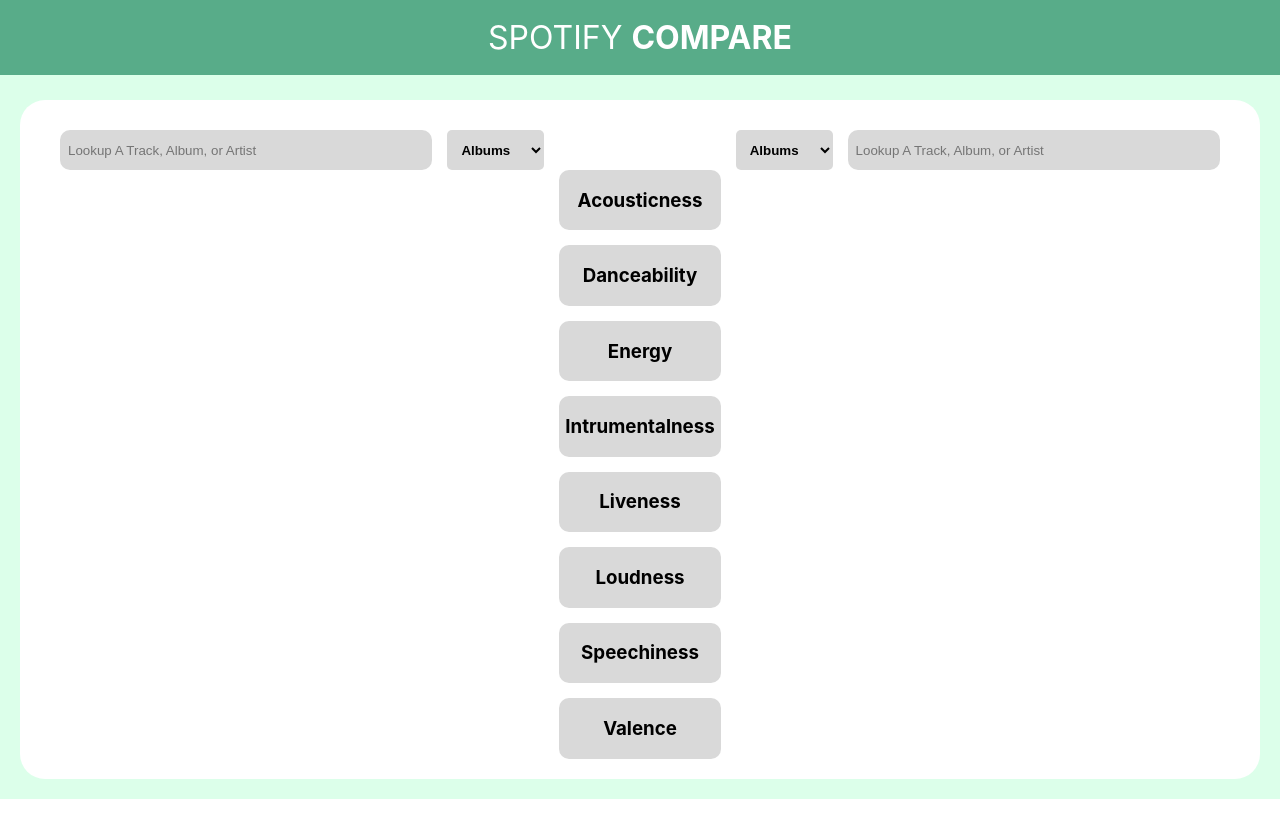
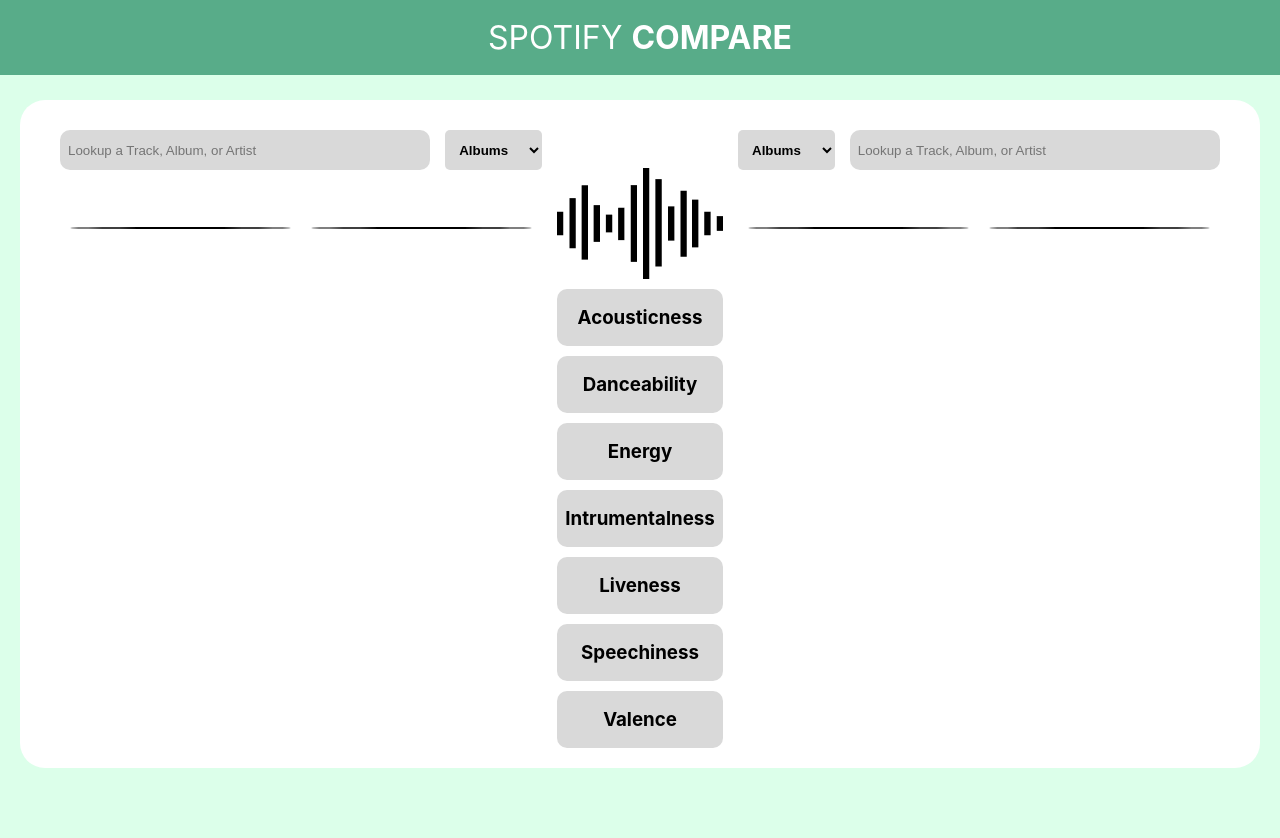
Before and after one commit to PhongCao1407/Harmonize, a React (Create React App) app: page /ComparisonPage in a window 1280 px wide. Shown: the top 838 px of the page. Before the commit the page ends 800 px from the top, so only its background shows below. Built offline with nearby package versions, Linux system fonts and the light colour scheme.

Commit message:
Update Comparison Page

```diff
--- a/package.json
+++ b/package.json
@@ -6,6 +6,7 @@
     "@testing-library/jest-dom": "^5.16.5",
     "@testing-library/react": "^13.4.0",
     "@testing-library/user-event": "^13.5.0",
+    "chart.js": "^4.2.1",
     "react": "^18.2.0",
     "react-dom": "^18.2.0",
     "react-router-dom": "^6.8.1",
--- a/src/App.js
+++ b/src/App.js
@@ -31,6 +31,7 @@
 
       return response.json();
     }).then(jsonResponse => {
+      // console.log(jsonResponse.tracks)
       if (!jsonResponse.tracks) return [];
       return jsonResponse.tracks.items.map(track => ({
         id: track.id,
@@ -38,16 +39,29 @@
         artist: track.artists[0].name,
         album: track.album.name,
         uri: track.uri,
-        popularity: track.popularity
+        popularity: track.popularity,
+        image: track.album.images[0]
       }))
     }).then(searchResults => {
       return searchResults
     });
   }
 
-  const getAudioFeatures = (songID) => {
+  const getAudioFeatures = (trackID) => {
 
-    return fetch(`https://api.spotify.com/v1/audio-features/${songID}`, {
+    return fetch(`https://api.spotify.com/v1/audio-features/${trackID}`, {
+      headers: { Authorization: `Bearer ${token}` }
+    }).then(response => {
+
+      return response.json();
+    }).then(jsonResponse => {
+      return jsonResponse
+    });
+  }
+
+  const getTrack = (trackID) => {
+
+    return fetch(`https://api.spotify.com/v1/tracks/${trackID}`, {
       headers: { Authorization: `Bearer ${token}` }
     }).then(response => {
 
@@ -84,7 +98,7 @@
       </header>
       <Routes>
         <Route path='/' element={<LandingPage setToken={setToken}/>} />
-        <Route path='/ComparisonPage' element={<ComparisonPage searchTrack={searchTrack} getAudioFeatures={getAudioFeatures} />} />
+        <Route path='/ComparisonPage' element={<ComparisonPage searchTrack={searchTrack} getAudioFeatures={getAudioFeatures} getTrack={getTrack} />} />
       </Routes>
 
 
--- a/src/components/ChartPage/ChartPage.js
+++ b/src/components/ChartPage/ChartPage.js
@@ -0,0 +1,125 @@
+import Chart from 'chart.js/auto';
+
+
+let chartLeft = null;
+
+function charterLeft(acousticness, danceability, energy, instrumentalness, liveness, loudness, speechiness, valence, barcolor) {
+    const ctx = document.getElementById('left-charts');
+
+    if (chartLeft != null) {
+        chartLeft.destroy()
+    }
+
+    chartLeft = new Chart(ctx, {
+        type: 'bar',
+        data: {
+            labels: ['', '', '', '', '', '', ''],
+            datasets: [{
+                label: '',
+                data: [acousticness, danceability, energy, instrumentalness, liveness, speechiness, valence], // attributes of object
+                borderColor: barcolor,
+                backgroundColor: barcolor,
+                borderWidth: 1
+            }]
+        },
+        options: {
+            responsive: true,
+            maintainAspectRatio: false,
+            indexAxis: 'y',
+            plugins: {
+                legend: {
+                    display: false,
+                    position: 'right'
+                },
+                tooltip: {
+                    enabled: false
+
+                }
+            },
+            scales: {
+                x: {
+
+                    max: 1,
+                    min: 0,
+                    beginAtZero: true,
+                    display: false,
+                    grid: {
+                        display: false
+                    },
+
+                },
+                y: {
+                    //max: 1,
+                    //min: 0,
+
+                    beginAtZero: true,
+                    grid: {
+                        display: false,
+                    }
+                }
+            }
+        }
+    }
+    )
+};
+
+let chartRight = null;
+
+function charterRight(acousticness, danceability, energy, instrumentalness, liveness, loudness, speechiness, valence, barcolor) {
+    const ctx = document.getElementById('right-charts');
+
+    if (chartRight != null) {
+        chartRight.destroy()
+    }
+
+    chartRight = new Chart(ctx, {
+        type: 'bar',
+        data: {
+            labels: ['', '', '', '', '', '', ''],
+            datasets: [{
+                label: '',
+                data: [acousticness, danceability, energy, instrumentalness, liveness, speechiness, valence], // attributes of object
+                borderColor: barcolor,
+                backgroundColor: barcolor,
+                borderWidth: 1
+            }]
+        },
+        options: {
+            responsive: true,
+            maintainAspectRatio: false,
+            indexAxis: 'y',
+            plugins: {
+                legend: {
+                    display: false,
+                    position: 'right'
+                },
+                //removes the tooltip
+                tooltip: {
+                    enabled: false
+                }
+            },
+            scales: {
+                x: {
+                    max: 1,
+                    min: 0,
+                    beginAtZero: true,
+                    display: false,
+                    grid: {
+                        display: false
+                    }
+                },
+                y: {
+                    //max: 1,
+                    //min: 0,
+                    beginAtZero: true,
+                    grid: {
+                        display: false,
+                    },
+                }
+            }
+        }
+    }
+    )
+};
+
+export { charterLeft, charterRight }
--- a/src/components/ComparisonPage/ComparisonPage.css
+++ b/src/components/ComparisonPage/ComparisonPage.css
@@ -1,7 +1,11 @@
+html {
+    background-color: #DCFFEA;
+}
+
 .comparison-page {
-    background-color: #DCFFEA;
     padding: 100px 20px 20px 20px;
 
+    height: 100%;
 }
 
 main.search-bar-main {
@@ -13,18 +17,27 @@
 
     padding: 30px 40px 20px 40px;
 
-    border-radius: 25px
+    border-radius: 25px;
+
+
 }
 
 .chart-box {
     display: flex;
+    flex-direction: column;
+
+    gap: 20px;
+
+}
+
+.chart-box>.search-box {
+    display: flex;
     flex-direction: row;
 
     gap: 15px;
-
 }
 
-.chart-box>select {
+.chart-box>.search-box>select {
     height: 40px;
     width: 120px;
     background-color: #D9D9D9;
@@ -36,24 +49,80 @@
     font-weight: 600;
 }
 
-.chart-box>select:hover {
+.chart-box>.search-box>select:hover {
     background-color: #a0a0a0;
+}
+
+#charts {
+    height: 100%;
 }
 
 .song-attributes {
     display: flex;
     flex-direction: column;
     align-items: center;
-    gap: 15px;
-    padding-top: 40px;
+    justify-content: center;
+    gap: 10px;
+    padding-top: 38px;
 }
 
 .attribute {
     background-color: #D9D9D9;
-    height: 100%;
+    height: 57px;
     width: 100%;
+
+    display: flex;
+
+    align-items: center;
+    justify-content: center;
 
     text-align: center;
 
     border-radius: 10px;
 }
+
+/* .attribute:hover {
+    position: absolute;
+    content: attr(Hellosdfklnsdflksdnfl);
+    display: inline-block;
+    left: 0px;
+    top: 0px;
+    padding: 5px;
+    background-color: black;
+    color: white;
+} */
+
+.art-work {
+    display: flex;
+    align-items: center;
+    justify-content: center;
+    gap: 10px;
+
+    padding: 0 10px;
+}
+
+.art-work>.line {
+    border: 0.5px solid #000000;
+    width: 100%;
+    border-radius: 90%;
+}
+
+.art-work>img {
+    height: 75px;
+    border-radius: 90%;
+}
+
+.canvas-container {
+    display: block;
+    height: 100%;
+}
+
+#left-charts {
+    /* height: 500px; */
+    transform: scaleX(-1);
+}
+
+canvas {
+    height: 100%;
+    width: 100%;
+}
--- a/src/components/ComparisonPage/ComparisonPage.js
+++ b/src/components/ComparisonPage/ComparisonPage.js
@@ -1,11 +1,57 @@
 import './ComparisonPage.css'
 
+import wave from './static/wave.png'
+
 import { SearchBar } from '../SearchBar/SearchBar'
+import { charterLeft, charterRight } from '../ChartPage/ChartPage'
 
-import { useEffect } from 'react'
+import { useEffect, useState } from 'react'
 
 
 const ComparisonPage = (props) => {
+
+
+    // Get data from child
+    const sendTrackAudioLeft = (trackData) => {
+
+        let acousticness = trackData['acousticness']
+        let danceability = trackData['danceability']
+        let energy = trackData['energy']
+        let instrumentalness = trackData['instrumentalness']
+        let liveness = trackData['liveness']
+        let loudness = trackData['loudness']
+        let speechiness = trackData['speechiness']
+        let valence = trackData['valence']
+        charterLeft(acousticness, danceability, energy, instrumentalness, liveness, loudness, speechiness, valence, '#58AC89')
+
+    }
+
+    const sendTrackAudioRight = (trackData) => {
+        let acousticness = trackData['acousticness']
+        let danceability = trackData['danceability']
+        let energy = trackData['energy']
+        let instrumentalness = trackData['instrumentalness']
+        let liveness = trackData['liveness']
+        let loudness = trackData['loudness']
+        let speechiness = trackData['speechiness']
+        let valence = trackData['valence']
+        charterRight(acousticness, danceability, energy, instrumentalness, liveness, loudness, speechiness, valence, '#58AC89')
+    }
+
+    const sendTrackDataLeft = (trackData) => {
+        let artistImage = trackData.album.images[0].url
+        let img = document.getElementById('left-image')
+        img.src = artistImage
+
+
+    }
+
+    const sendTrackDataRight = (trackData) => {
+        let artistImage = trackData.album.images[0].url
+        let img = document.getElementById('right-image')
+        img.src = artistImage
+    }
+
     useEffect(() => {
         const main = document.getElementsByTagName('main')[0]
 
@@ -15,12 +61,26 @@
     const ChartBoxLeft = (props) => {
         return (
             <div className="chart-box">
-                <SearchBar searchTrack={props.searchTrack} getAudioFeatures={props.getAudioFeatures} />
+                <div className='search-box'>
+                    <SearchBar searchTrack={props.searchTrack}
+                        getAudioFeatures={props.getAudioFeatures} sendAudioFeatures={sendTrackAudioLeft}
+                        getTrack={props.getTrack} sendTrackData={sendTrackDataLeft}/>
                     <select>
                         <option>Albums</option>
                         <option>Artists</option>
                         <option>Tracks</option>
                     </select>
+                </div>
+
+                <div className='art-work'>
+                    <div className='line'></div>
+                    <img id="left-image" src=''></img>
+                    <div className='line'></div>
+                </div>
+                <div className='canvas-container'>
+                    <canvas id='left-charts'></canvas>
+                </div>
+
             </div>
         )
     }
@@ -28,13 +88,27 @@
     const ChartBoxRight = (props) => {
         return (
             <div className="chart-box">
+                <div className="search-box">
                     <select>
                         <option>Albums</option>
                         <option>Artists</option>
                         <option>Tracks</option>
                     </select>
-                <SearchBar searchTrack={props.searchTrack} getAudioFeatures={props.getAudioFeatures} />
+                    <SearchBar searchTrack={props.searchTrack}
+                        getAudioFeatures={props.getAudioFeatures} sendAudioFeatures={sendTrackAudioRight}
+                        getTrack={props.getTrack} sendTrackData={sendTrackDataRight}/>
 
+                </div>
+
+                <div className='art-work'>
+                    <div className='line'></div>
+                    <img id="right-image" src=''></img>
+                    <div className='line'></div>
+                </div>
+
+                <div className="canvas-container">
+                    <canvas id='right-charts'></canvas>
+                </div>
             </div>
         )
     }
@@ -50,12 +124,12 @@
 
         return (
             <div className="song-attributes">
+                <img src={wave}/>
                 <Attribute attributeName="Acousticness"></Attribute>
                 <Attribute attributeName="Danceability"></Attribute>
                 <Attribute attributeName="Energy"></Attribute>
                 <Attribute attributeName="Intrumentalness"></Attribute>
                 <Attribute attributeName="Liveness"></Attribute>
-                <Attribute attributeName="Loudness"></Attribute>
                 <Attribute attributeName="Speechiness"></Attribute>
                 <Attribute attributeName="Valence"></Attribute>
 
@@ -66,9 +140,9 @@
     return (
         <div className="comparison-page">
             <main>
-                <ChartBoxLeft searchTrack={props.searchTrack} getAudioFeatures={props.getAudioFeatures}/>
+                <ChartBoxLeft searchTrack={props.searchTrack} getAudioFeatures={props.getAudioFeatures} getTrack={props.getTrack}/>
                 <SongAttributes />
-                <ChartBoxRight searchTrack={props.searchTrack} getAudioFeatures={props.getAudioFeatures}/>
+                <ChartBoxRight searchTrack={props.searchTrack} getAudioFeatures={props.getAudioFeatures} getTrack={props.getTrack}/>
             </main>
         </div>
     )
--- a/src/components/SearchBar/SearchBar.js
+++ b/src/components/SearchBar/SearchBar.js
@@ -2,7 +2,7 @@
 
 import { useState } from "react";
 
-let songIDs = {}
+let trackIDs = {}
 
 const SearchBar = (props) => {
   const [searchQuery, setSearchQuery] = useState("");
@@ -10,19 +10,19 @@
   const handleTermChange = (e) => {
 
     setSearchQuery(e.target.value)
-    props.searchTrack(searchQuery).then(songsList => {
-      console.log(songsList)
-      const datalist = document.getElementById('songs-list')
+    props.searchTrack(searchQuery).then(tracksList => {
+      console.log(tracksList)
+      const datalist = document.getElementById('tracks-list')
 
-      for (let i = 0; i < songsList.length; i++) {
+      for (let i = 0; i < tracksList.length; i++) {
         const newOption = document.createElement('option')
-        const song = songsList[i]
+        const track = tracksList[i]
 
-        let songNameAndID = song.name + ` (${song.artist})`
+        let trackNameAndID = track.name + ` (${track.artist})`
 
-        songIDs[songNameAndID] = song.id
+        trackIDs[trackNameAndID] = track.id
 
-        newOption.value = songNameAndID
+        newOption.value = trackNameAndID
 
         datalist.appendChild(newOption)
       }
@@ -32,24 +32,29 @@
 
   const checkEnter = (e) => {
     if (e.keyCode === 13) {
-      let songNameRaw = searchQuery
-      let songID = songIDs[songNameRaw]
+      let trackNameRaw = searchQuery
+      let trackID = trackIDs[trackNameRaw]
 
-      console.log(songID)
-      props.getAudioFeatures(songID).then(features => {
+      console.log(trackID)
+      props.getAudioFeatures(trackID).then(features => {
         console.log(features)
+        props.sendAudioFeatures(features)
+      })
+      props.getTrack(trackID).then(data => {
+        console.log(data)
+        props.sendTrackData(data)
       })
     }
   }
 
   return (
     <div className="search-bar">
-      <datalist id="songs-list">
+      <datalist id="tracks-list">
 
       </datalist>
 
 
-      <input type="search" list="songs-list" placeholder="Lookup A Track, Album, or Artist"
+      <input type="search" list="tracks-list" placeholder="Lookup a Track, Album, or Artist"
         onChange={(e) => handleTermChange(e)}
         onKeyDown={(e) => checkEnter(e)} />
 
```
Also changed, not shown: src/components/ComparisonPage/static/wave.png (added), 1 other file (tests, documents, lock files or other folders). Lines whose indentation alone changed are shown as unchanged.
